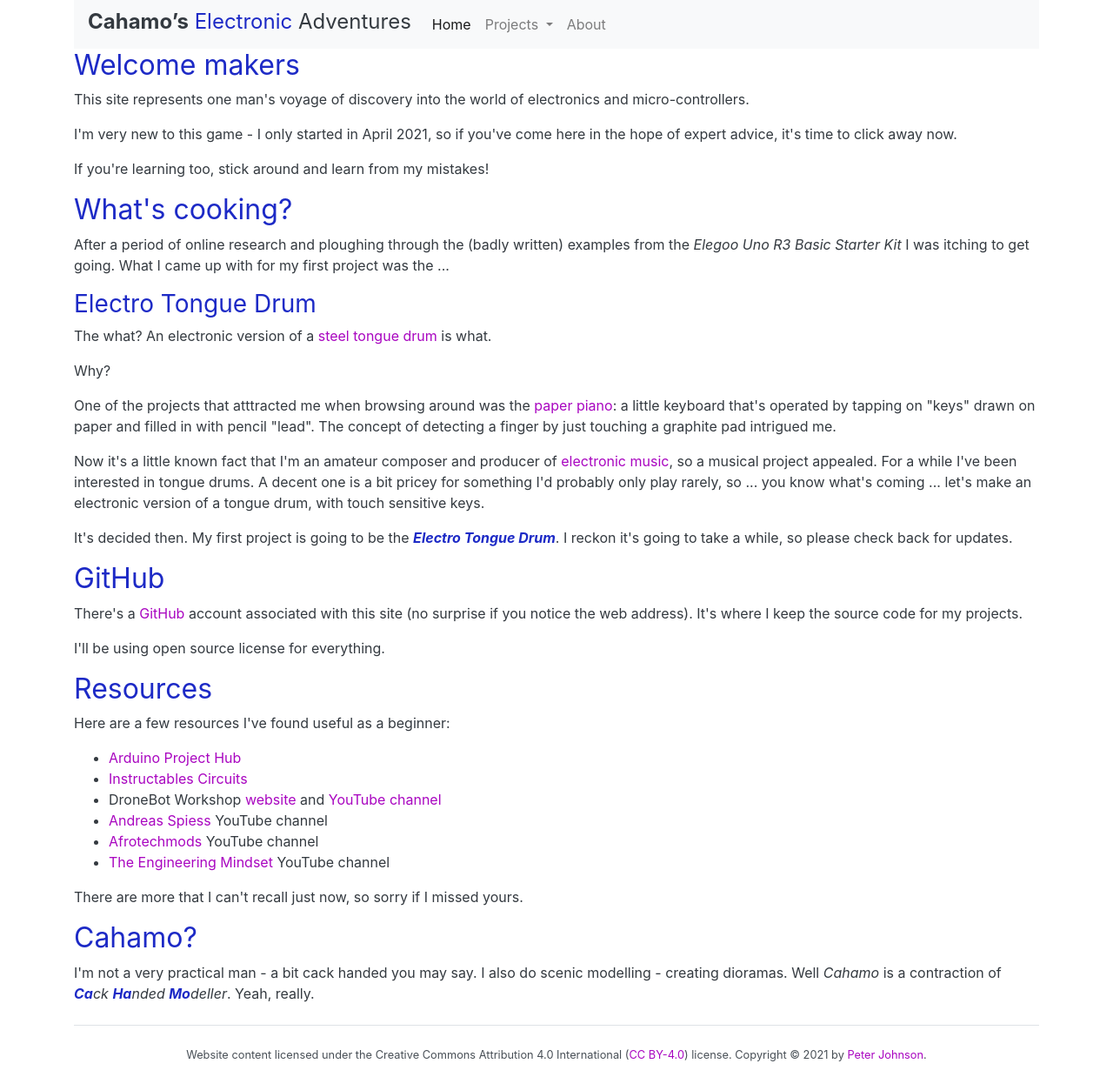
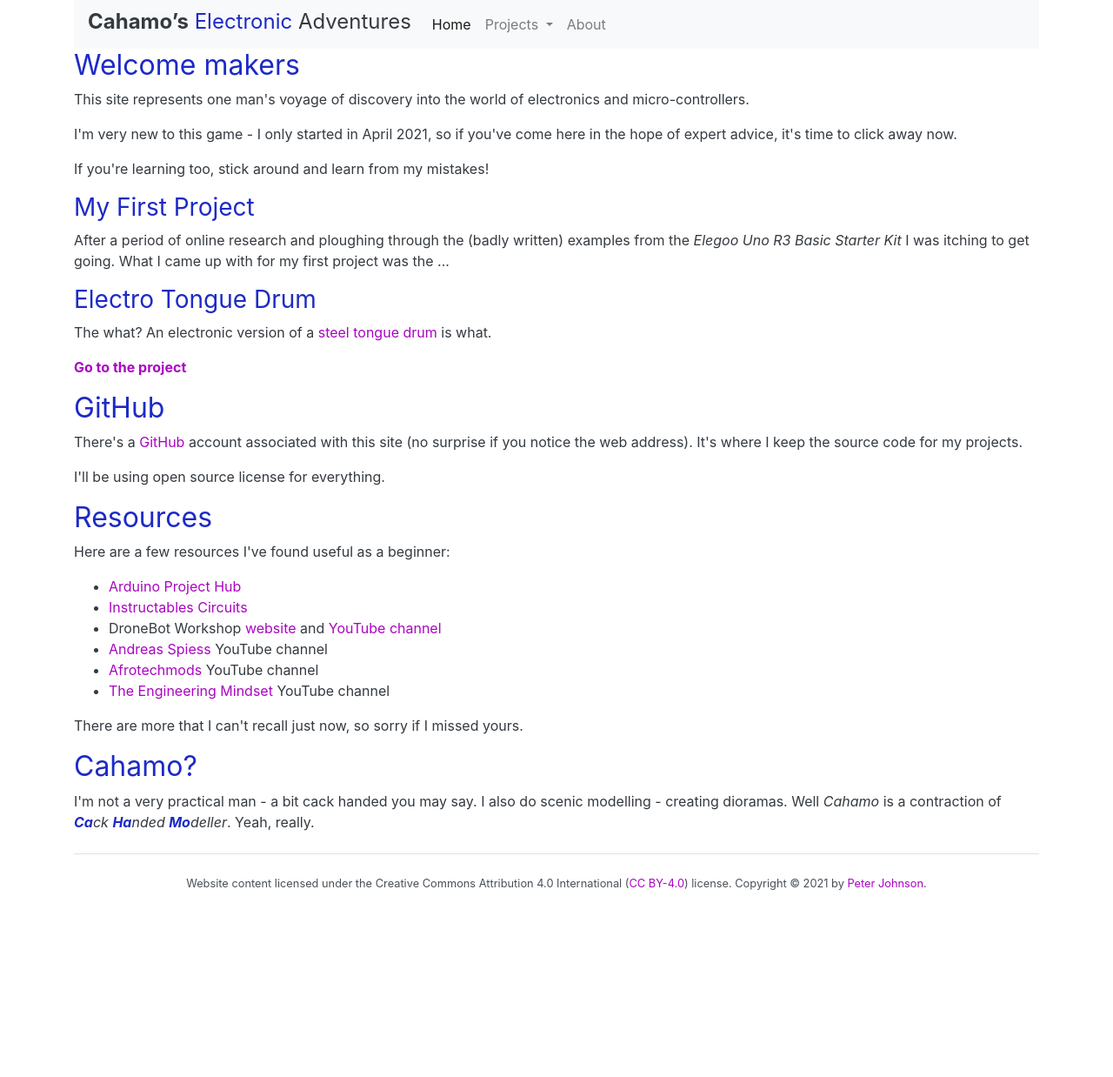
Before and after one commit to cahamo/cahamo.github.io, a Jekyll site: the page built from index.html, in a window 1280 px wide. Shown: the whole page at 87% size. Built offline with Jekyll 4.4.1, drawn with Linux system fonts in a browser that asks for light colours; comment, search, counter and statistics services are not loaded; after the commit the page ends 1041 px from its top, so only the background shows below that.

Commit message:
Update index.html
Remove content now contained in electro-tongue drum project page

```diff
--- a/index.html
+++ b/index.html
@@ -9,7 +9,7 @@ layout: default
 
 <p>If you're learning too, stick around and learn from my mistakes!</p>
 
-<h2>What's cooking?</h2>
+<h3>My First Project</h3>
 
 <p>After a period of online research and ploughing through the (badly written) examples from the <em>Elegoo Uno R3 Basic Starter Kit</em> I was itching to get going. What I came up with for my first project was the ...</p>
 
@@ -17,13 +17,7 @@ layout: default
 
 <p>The what? An electronic version of a <a href="https://en.m.wikipedia.org/wiki/Steel_tongue_drum" title="aka tank drum or hank drum">steel tongue drum</a> is what.</p>
 
-<p>Why?</p>
-
-<p>One of the projects that atttracted me when browsing around was the <a href="https://create.arduino.cc/projecthub/Ismail_San/paper-piano-with-arduino-e27da7">paper piano</a>: a little keyboard that's operated by tapping on &quot;keys&quot; drawn on paper and filled in with pencil &quot;lead&quot;. The concept of detecting a finger by just touching a graphite pad intrigued me.</p>
-
-<p>Now it's a little known fact that I'm an amateur composer and producer of <a href="https://phoggyman.bandcamp.com/">electronic music</a>, so a musical project appealed. For a while I've been interested in tongue drums. A decent one is a bit pricey for something I'd probably only play rarely, so ... you know what's coming ... let's make an electronic version of a tongue drum, with touch sensitive keys.</p>
-
-<p>It's decided then. My first project is going to be the <b><i>Electro Tongue Drum</i></b>. I reckon it's going to take a while, so please check back for updates.</p>
+<p><strong><a href="/tongue-drum">Go to the project</a></strong></p>
 
 <h2>GitHub</h2>
 
```
